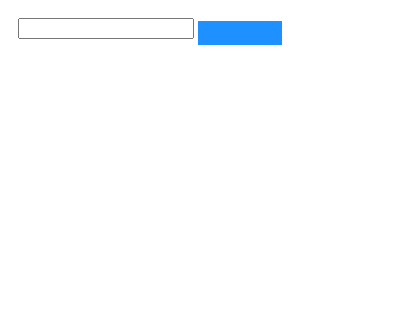
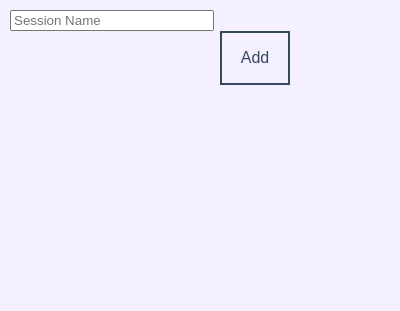
Before and after one commit to Erick2206/Window_Session_Saver, a browser extension: page src/popup/save_extension.html in a window 400 px wide. Drawn offline with Linux system fonts and the light colour scheme.

Commit message:
UI Updates

```diff
--- a/src/popup/save_extension.html
+++ b/src/popup/save_extension.html
@@ -11,8 +11,12 @@
 <body>
     <div class="container">
         <div class="upperBar">
-            <input type="text" id="textBox" name="fname" >
-            <button  id="bttn"></button>
+            <input type="text" id="textBox" placeholder="Session Name" name="fname" >
+<!--            <button  class="bttn-dark" id="bttn"></button> -->
+            <div class="button-7">
+            <div class="eff-7"></div>
+            <a href="#"> Add </a>
+            </div>
         </div>
 
         <div class="popup-content">
--- a/src/popup/web.css
+++ b/src/popup/web.css
@@ -1,3 +1,11 @@
+body {
+  padding:0px;
+  margin:0;
+  font-family:$font;
+  background: #F5F0FF;
+  -webkit-font-smoothing: antialiased;
+}
+
 .container{
 	width:300px;
 	height:300px;
@@ -12,7 +20,7 @@
 }
 
 #textBox{
-	width: 60%;
+	width: 70%;
   margin: 0 auto;
 /*	display: inline-block; */
 }
@@ -53,4 +61,68 @@
 
 .flag {
 	border: none;
+	width: 100%;
+	height: 2em;
+
 }
+
+
+
+@import 'https://fonts.googleapis.com/css?family=Source+Sans+Pro:700';
+
+*
+html, body{
+    height:100%;
+    width: 100%;
+}
+
+body {
+  padding:0px;
+  margin:0;
+  font-family:$font;
+  background: #F5F0FF;
+  -webkit-font-smoothing: antialiased;
+}
+
+/* Source: https://codepen.io/Eliteware/pen/azZEeO */
+.button-7{
+  width:25%;
+  height:7%;
+  border:2px solid #34495e;
+  float:right;
+  text-align:center;
+  cursor:pointer;
+  position:relative;
+  box-sizing:border-box;
+  overflow:hidden;
+  margin:0 0 40px 50px;
+}
+
+.button-7 a{
+  font-family:arial;
+  font-size:16px;
+  color:#34495e;
+  text-decoration:none;
+  line-height:50px;
+  transition:all .5s ease;
+  z-index:2;
+  position:relative;
+}
+
+.eff-7{
+  width:140px;
+  height:50px;
+  border:0px solid #34495e;
+  position:absolute;
+  transition:all .5s ease;
+  z-index:1;
+  box-sizing:border-box;
+}
+
+.button-7:hover .eff-7{
+  border:70px solid #34495e;
+}
+
+.button-7:hover a{
+  color:#fff;
+}
```
